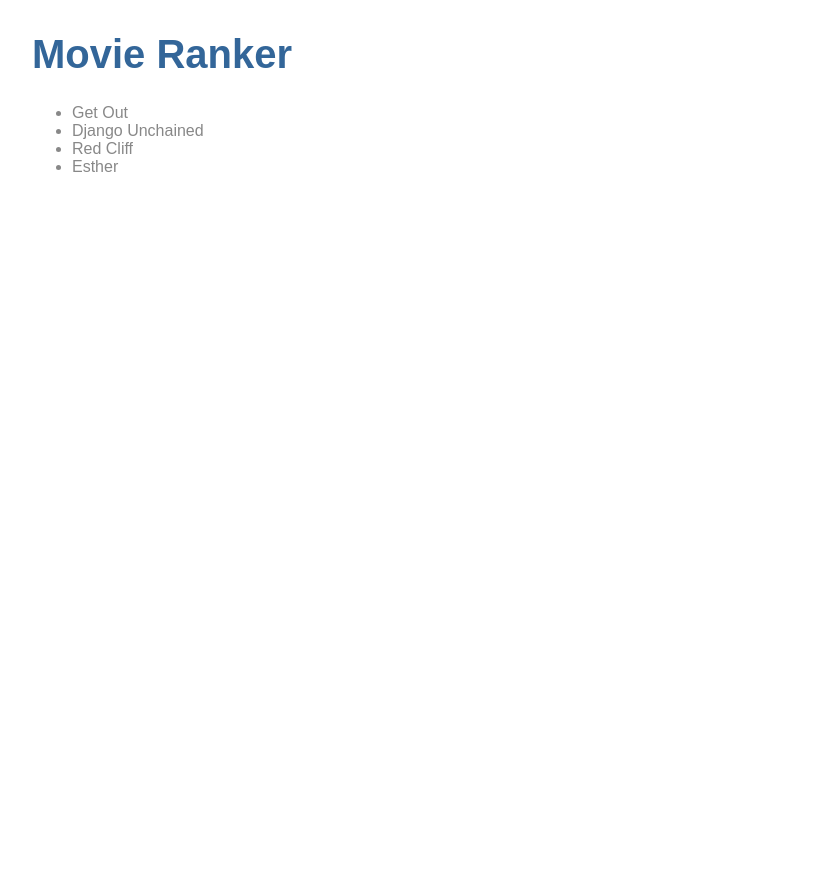
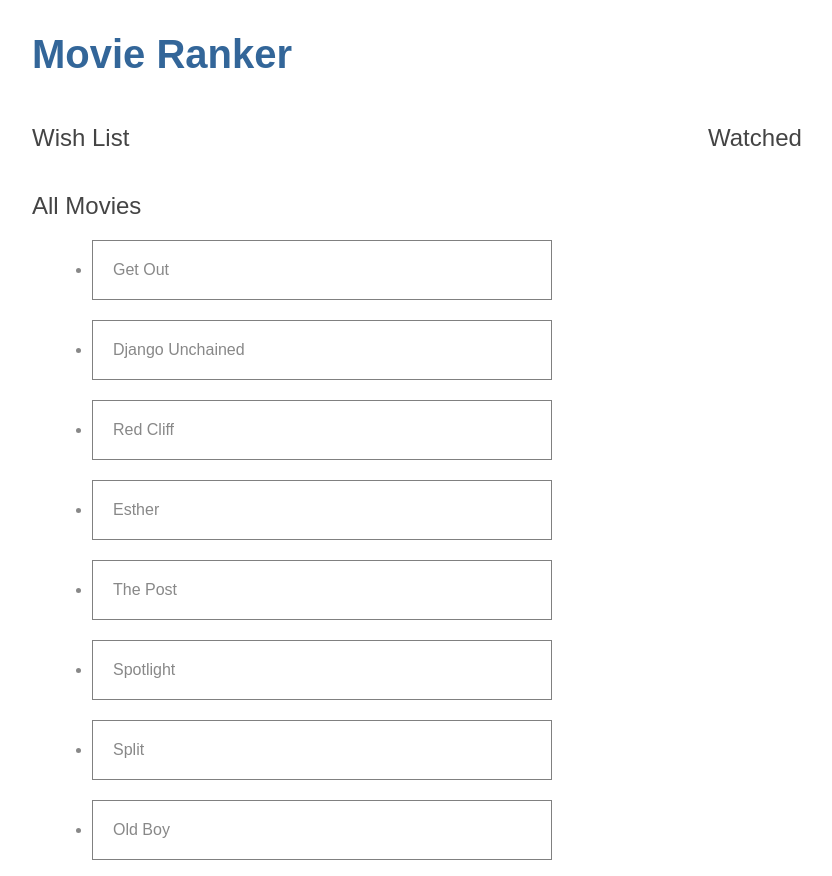
Before and after one commit to iumehara/movieRanker, an Angular app in the folder movie-ranker/: page / in a window 1280 px wide. Shown: the top 876 px of the page, without its empty margins (0-832 px from the left). Before the commit the page ends 800 px from the top, so only its background shows below. Built offline with nearby package versions, Linux system fonts and the light colour scheme.

Commit message:
add list manager component

```diff
--- a/movie-ranker/src/app/app.component.html
+++ b/movie-ranker/src/app/app.component.html
@@ -1,2 +1,2 @@
 <h1>{{title}}</h1>
-<app-movies></app-movies>
+<app-list-manager></app-list-manager>
--- a/movie-ranker/src/app/app.module.ts
+++ b/movie-ranker/src/app/app.module.ts
@@ -2,12 +2,14 @@
 import { NgModule } from '@angular/core'
 
 import { AppComponent } from './app.component';
-import { MoviesComponent } from './movies/movies.component'
+import { MoviesComponent } from './movies/movies.component';
+import { ListManagerComponent } from './list-manager/list-manager.component'
 
 @NgModule({
   declarations: [
     AppComponent,
-    MoviesComponent
+    MoviesComponent,
+    ListManagerComponent
   ],
   imports: [
     BrowserModule
--- /dev/null
+++ b/movie-ranker/src/app/list-manager/list-manager.component.html
@@ -0,0 +1,7 @@
+<div class='dashboard'>
+  <app-movies [movies]='wishList' [title]='wishListTitle'></app-movies>
+  <app-movies [movies]='watchedList' [title]='watchedListTitle'></app-movies>
+</div>
+<div>
+  <app-movies [movies]='masterList' [title]='masterListTitle'></app-movies>
+</div>
--- /dev/null
+++ b/movie-ranker/src/app/list-manager/list-manager.component.scss
@@ -0,0 +1,4 @@
+.dashboard {
+  display: flex;
+  justify-content: space-between;
+}
--- /dev/null
+++ b/movie-ranker/src/app/list-manager/list-manager.component.ts
@@ -0,0 +1,31 @@
+import {Component, Input, OnInit} from '@angular/core'
+import {Movie} from '../Movie'
+import {MovieService} from '../movie.service'
+
+@Component({
+  selector: 'app-list-manager',
+  templateUrl: './list-manager.component.html',
+  styleUrls: ['./list-manager.component.scss']
+})
+export class ListManagerComponent implements OnInit {
+
+  constructor(private service: MovieService) { }
+
+  masterListTitle = 'All Movies'
+  masterList: Movie[]
+
+  wishListTitle = 'Wish List'
+  wishList: Movie[] = []
+
+  watchedListTitle = 'Watched'
+  watchedList: Movie[] = []
+
+  ngOnInit() {
+    this.getMovies()
+  }
+
+  private getMovies(): void {
+    this.service.getMovies()
+      .subscribe(movies => this.masterList = movies)
+  }
+}
--- /dev/null
+++ b/movie-ranker/src/app/movie.service.ts
@@ -0,0 +1,23 @@
+import { Injectable } from '@angular/core'
+import {Movie} from './Movie'
+import {Observable, of} from 'rxjs'
+
+@Injectable({
+  providedIn: 'root'
+})
+export class MovieService {
+  constructor() { }
+
+  getMovies(): Observable<Movie[]> {
+    return of([
+      {id: 1, name: 'Get Out'},
+      {id: 2, name: 'Django Unchained'},
+      {id: 3, name: 'Red Cliff'},
+      {id: 4, name: 'Esther'},
+      {id: 5, name: 'The Post'},
+      {id: 6, name: 'Spotlight'},
+      {id: 7, name: 'Split'},
+      {id: 8, name: 'Old Boy'}
+    ])
+  }
+}
--- a/movie-ranker/src/app/movies/movies.component.html
+++ b/movie-ranker/src/app/movies/movies.component.html
@@ -1,5 +1,8 @@
-<ul>
-  <li *ngFor='let movie of movies'>
-    <span>{{movie.name}}</span>
-  </li>
-</ul>
+<div>
+  <h2>{{title}}</h2>
+  <ul>
+    <li *ngFor='let movie of movies'>
+      <span>{{movie.name}}</span>
+    </li>
+  </ul>
+</div>
--- /dev/null
+++ b/movie-ranker/src/app/movies/movies.component.scss
@@ -0,0 +1,8 @@
+ul {
+  width: 500px;
+  li {
+    border: 1px solid gray;
+    padding: 20px;
+    margin: 20px;
+  }
+}
--- a/movie-ranker/src/app/movies/movies.component.ts
+++ b/movie-ranker/src/app/movies/movies.component.ts
@@ -1,22 +1,16 @@
-import { Component, OnInit } from '@angular/core'
+import {Component, Input, OnInit} from '@angular/core'
 import {Movie} from '../Movie'
 
 @Component({
   selector: 'app-movies',
   templateUrl: './movies.component.html',
-  styleUrls: ['./movies.component.css']
+  styleUrls: ['./movies.component.scss']
 })
 export class MoviesComponent implements OnInit {
   constructor() { }
 
-  movies: Movie[] = [
-    {id: 1, name: 'Get Out'},
-    {id: 2, name: 'Django Unchained'},
-    {id: 3, name: 'Red Cliff'},
-    {id: 4, name: 'Esther'}
-  ]
+  @Input() movies: Movie[]
+  @Input() title: string
 
-  ngOnInit() {
-  }
-
+  ngOnInit() {}
 }
```
Also changed, not shown: movie-ranker/src/app/movies/movies.component.css (deleted), 2 other files (tests, documents, lock files or other folders).
